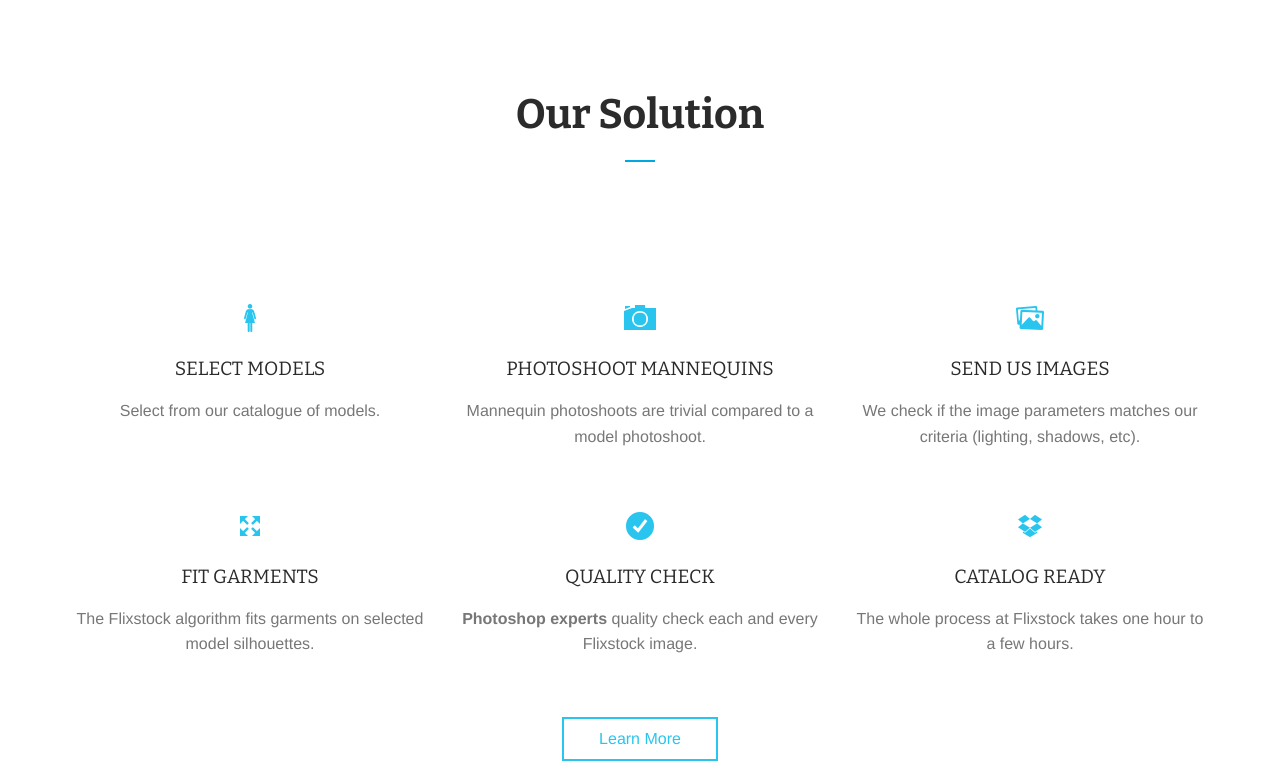
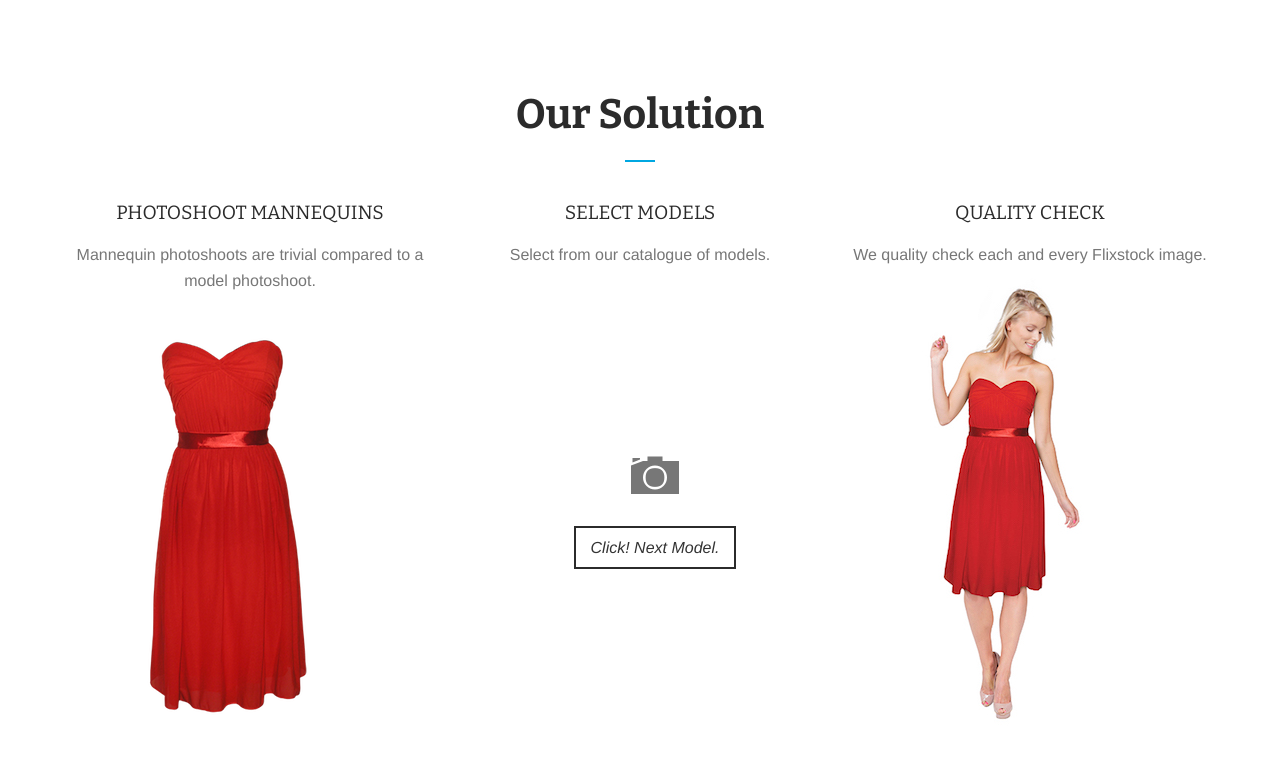
Before and after one commit to navalsaini/trialroom-website, a website: page index.html in a window 1280 px wide. Shown: the part 800-1564 px from the top of the page. Drawn offline with nearby package versions, Linux system fonts and the light colour scheme; files that its build step writes are made by us from their sources; files whose address does not match are found by name.

Commit message:
solution - intermediate commit

```diff
--- a/scripts/controllers/main.js
+++ b/scripts/controllers/main.js
@@ -23,8 +23,8 @@ angular
 	    }
     ];
 
-    $scope.gotoBenefits = function(){
-      $location.hash('benefits');
+    $scope.gotoSolution = function(){
+      $location.hash('solution');
       $anchorScroll();
     };
   }]);
--- a/styles/style.css
+++ b/styles/style.css
@@ -231,7 +231,27 @@ a:active {
   text-align: center;
 }
 
-
+.solution-images{
+ display: inline-flex;
+}
+
+#select-model{
+  position: absolute;
+  width: 100%;
+  top: 50%;
+  text-align: center;
+  margin-top: -3em;
+}
+
+#select-model i{
+  font-size: 3em;
+  line-height: 2em;
+}
+
+#select-model a{
+  font-style: italic;
+  padding: 7px 15px;
+}
 
 /*************************************************************/
 /*********************** Generic Styles **********************/
--- a/views/main.html
+++ b/views/main.html
@@ -11,7 +11,7 @@
 		      			  </span>
 		      			</div>
 		      			<p class="slider-description">{{s.description}}</p>
-		      			<a ng-click='gotoBenefits()' class="btn btn-default">How it works</a>
+		      			<a ng-click='gotoSolution()' class="btn btn-default">How it works</a>
 		      			<a href="#/demo" class="btn btn-primary">Compare our images</a>
 		      		</li>
 		        </flex-slider>
@@ -21,56 +21,40 @@
 	</div> <!-- /highlighted-slider-1-block -->
 </section> <!-- /highlighted-region -->
 
-
-<section id="benefits" class="content region padding-top-large">
+<section id="solution" class="content region padding-top-large">
 
 	<div class="panels-1 block">
 	  <div class="container">
 	    <div class="row">
-	      <h2 class="section-title padding-bottom-large">
+	      <h2 class="section-title padding-bottom-20">
 	      	Our Solution
-	      </h2>
+          </h2>
+        </div>
 
-	      <div class="panels-item col-xs-12 col-md-4">
-	        <i class="icon ion-woman text-color-theme"></i>
+        <div class="row solution-images">
+
+          <div class="panels-item col-xs-12 col-md-4">
+	        <h6>PHOTOSHOOT MANNEQUINS</h6>
+	        <p>Mannequin photoshoots are trivial compared to a model photoshoot.</p>
+            <img class="img-responsive" ng-src="images/solution/garment.png" />
+	      </div> <!-- /panels-item -->
+
+          <div class="panels-item col-xs-12 col-md-4">
 	        <h6>SELECT MODELS</h6>
-	        <p>Select from our catalogue of models.</p>
+            <p>Select from our catalogue of models.<br>
+            <div id="select-model">
+              <i class="icon ion-android-camera"></i>
+		      <a class="btn btn-default">Click! Next Model.</a>
+            </div>
 	      </div> <!-- /panels-item -->
 
 	      <div class="panels-item col-xs-12 col-md-4">
-	        <i class="icon ion-android-camera text-color-theme"></i>
-	        <h6>PHOTOSHOOT MANNEQUINS</h6>
-	        <p>Mannequin photoshoots are trivial compared to a model photoshoot.</p>
+	        <h6>QUALITY CHECK</h6>
+	        <p>We quality check each and every Flixstock image.</p>
+            <img class="img-responsive" ng-src="images/solution/model1.jpg" />
 	      </div> <!-- /panels-item -->
 
-	      <div class="panels-item col-xs-12 col-md-4">
-	        <i class="icon ion-images text-color-theme"></i>
-	        <h6>SEND US IMAGES</h6>
-	        <p>We check if the image parameters matches our criteria (lighting, shadows, etc).</p>
-	      </div> <!-- /panels-item -->
-
-	      <div class="panels-item col-xs-12 col-md-4">
-	        <i class="icon ion-arrow-expand text-color-theme"></i>
-	        <h6>FIT GARMENTS</h6>
-	        <p>The Flixstock algorithm fits garments on selected model silhouettes.</p>
-	      </div> <!-- /panels-item -->
-
-	      <div class="panels-item col-xs-12 col-md-4">
-	        <i class="icon ion-checkmark-circled text-color-theme"></i>
-	        <h6>QUALITY CHECK</h6>
-	        <p><b>Photoshop experts</b> quality check each and every Flixstock image.</p>
-	      </div> <!-- /panels-item -->
-
-	      <div class="panels-item col-xs-12 col-md-4">
-	        <i class="icon ion-social-dropbox text-color-theme"></i>
-	        <h6>CATALOG READY</h6>
-	        <p>The whole process at Flixstock takes one hour to a few hours.</p>
-	      </div> <!-- /panels-item -->
 	    </div> <!-- /row -->
-
-	    <div class="row text-center">
-		   <a href="#/solution" class="btn btn-primary">Learn More</a>
-		</div> <!-- /row -->
 
 	  </div> <!-- /container -->
 	</div> <!-- /panels-1-block -->
```
Also changed, not shown: images/solution/garment.png (added), images/solution/model1.jpg (added), images/solution/model2.jpg (added), images/solution/model3.jpg (added), images/solution/model4.jpg (added).
